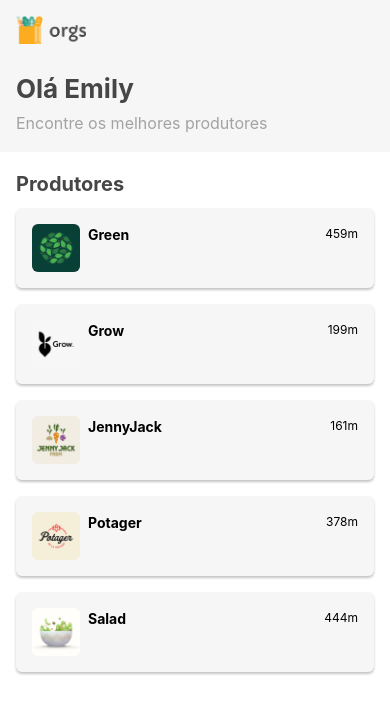
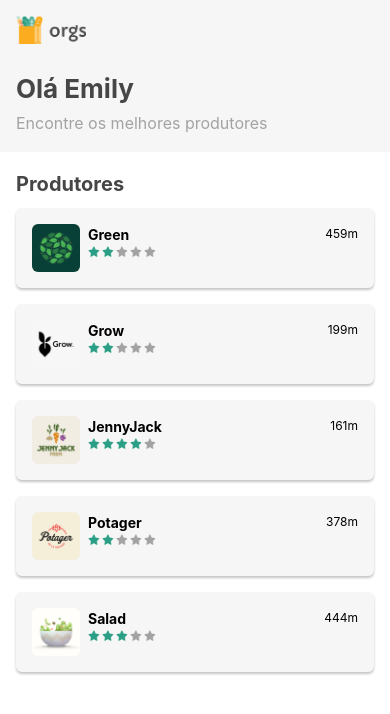
Before and after one commit to costaemily/orgsHooks, a React Native app: screen / in a window 390 px wide. Shown: the top 714 px of the page. Built offline with nearby package versions, Linux system fonts and the light colour scheme.

Commit message:
feat: add choose number of stars config

```diff
--- /dev/null
+++ b/src/components/Star.tsx
@@ -0,0 +1,28 @@
+import React from 'react';
+import {Image, StyleSheet, TouchableOpacity} from 'react-native';
+
+import EstrelaVerde from '../assets/estrela.png';
+import EstrelaCinza from '../assets/estrelaCinza.png';
+
+export function Star({onPress, desabled = true, full, large = false}) {
+  const getImage = () => {
+    if (full) {
+      return EstrelaVerde;
+    }
+    return EstrelaCinza;
+  };
+
+  return (
+    <TouchableOpacity onPress={onPress} disabled={desabled}>
+      <Image source={getImage()} style={styles(large).star} />
+    </TouchableOpacity>
+  );
+}
+
+const styles = large =>
+  StyleSheet.create({
+    star: {
+      width: large ? 36 : 12,
+      height: large ? 36 : 12,
+    },
+  });
--- /dev/null
+++ b/src/components/Stars.tsx
@@ -0,0 +1,40 @@
+import React, {useState} from 'react';
+import {StyleSheet, View} from 'react-native';
+import {Star} from './Star';
+
+export function Stars({
+  quantity: oldQuantity,
+  editable = false,
+  large = false,
+}) {
+  const [quantity, setQuantity] = useState(oldQuantity);
+
+  const RenderStars = () => {
+    const listStars = [];
+    for (let i = 0; i < 5; i++) {
+      listStars.push(
+        <Star
+          key={i}
+          onPress={() => setQuantity(i + 1)}
+          desabled={!editable}
+          full={i < quantity}
+          large={large}
+        />,
+      );
+    }
+    return listStars;
+  };
+
+  return (
+    <View style={styles.starContainer}>
+      <RenderStars />
+    </View>
+  );
+}
+
+const styles = StyleSheet.create({
+  starContainer: {
+    flexDirection: 'row',
+    gap: 2,
+  },
+});
--- a/src/screens/Home/components/Card.tsx
+++ b/src/screens/Home/components/Card.tsx
@@ -1,15 +1,24 @@
-import React from 'react';
-import {Image, StyleSheet, Text, View} from 'react-native';
+import React, {useState} from 'react';
+import {Image, StyleSheet, Text, TouchableOpacity, View} from 'react-native';
+import {Stars} from '../../../components/Stars';
 
 export function Card({name, image, distance, stars}) {
+  const [selected, setSelected] = useState(false);
+
   return (
-    <View style={styles.card}>
+    <TouchableOpacity
+      style={styles.card}
+      onPress={() => setSelected(!selected)}>
       <Image source={image} accessibilityLabel={name} style={styles.image} />
       <View style={styles.information}>
-        <Text style={styles.name}>{name}</Text>
+        <View>
+          <Text style={styles.name}>{name}</Text>
+          <Stars quantity={stars} editable={selected} large={selected} />
+        </View>
+
         <Text style={styles.distance}>{distance}</Text>
       </View>
-    </View>
+    </TouchableOpacity>
   );
 }
 
```
Also changed, not shown: 5 other files (tests, documents, lock files or other folders).
